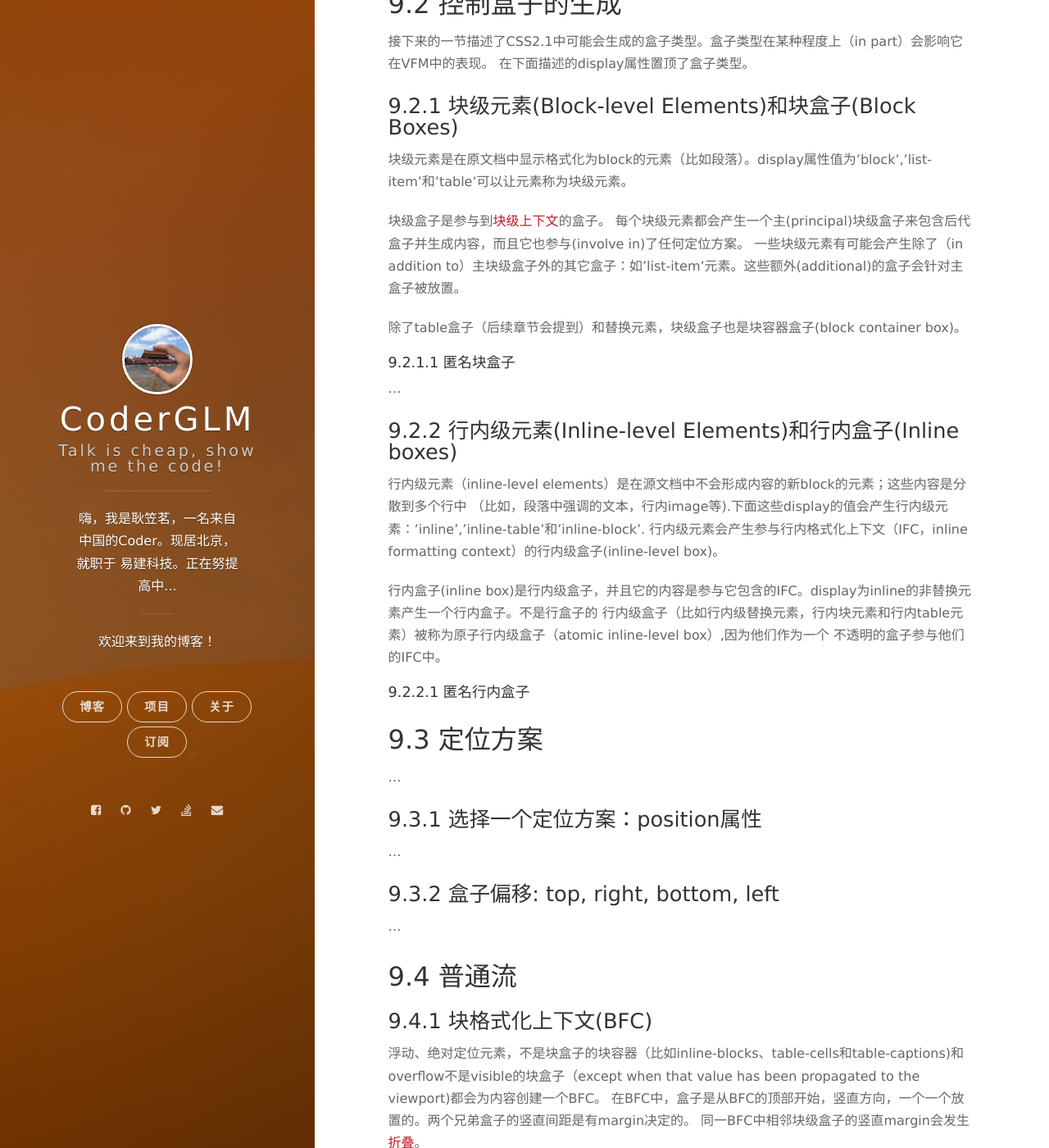
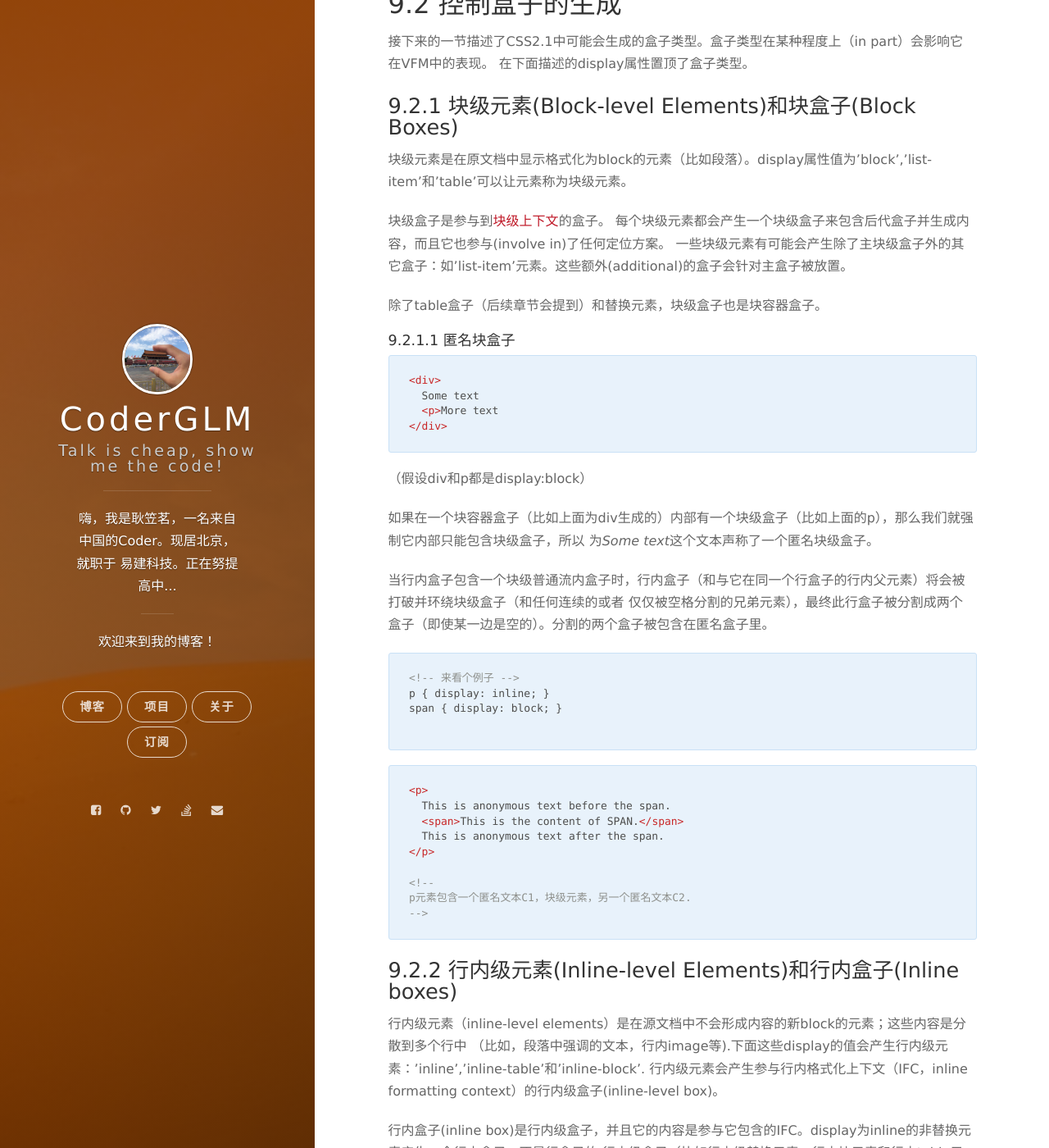
Before and after one commit to CoderLim/jekyll-based-blog, a Jekyll site: the page built from _posts/2014-09-02-css2.1-visual-formatting-model.markdown, in a window 1280 px wide and 1400 px high, scrolled down 1219 px. Shown: the whole window at 82% size. Built offline with Jekyll 4.4.1, drawn with Linux system fonts in a browser that asks for light colours; nearby versions of some CDN libraries; comment, search, counter and statistics services are not loaded.

Commit message:
谈谈匿名盒子

````diff
--- a/_posts/2014-09-02-css2.1-visual-formatting-model.markdown
+++ b/_posts/2014-09-02-css2.1-visual-formatting-model.markdown
@@ -29,7 +29,7 @@ VFM没有指定格式化的所有方面（比如letter－spacing的算法）。
 
 ### 9.1.1 视窗
 
-...
+没啥好说的，就是你浏览页面大大的窗口。
 
 ### 9.1.2 包含块
 
@@ -50,14 +50,45 @@ VFM没有指定格式化的所有方面（比如letter－spacing的算法）。
 块级元素是在原文档中显示格式化为block的元素（比如段落）。display属性值为'block','list-item'和'table'可以让元素称为块级元素。
 
 块级盒子是参与到[块级上下文](https://www.w3.org/TR/CSS2/visuren.html#block-formatting)的盒子。
-每个块级元素都会产生一个主(principal)块级盒子来包含后代盒子并生成内容，而且它也参与(involve in)了任何定位方案。
-一些块级元素有可能会产生除了（in addition to）主块级盒子外的其它盒子：如'list-item'元素。这些额外(additional)的盒子会针对主盒子被放置。
+每个块级元素都会产生一个块级盒子来包含后代盒子并生成内容，而且它也参与(involve in)了任何定位方案。
+一些块级元素有可能会产生除了主块级盒子外的其它盒子：如'list-item'元素。这些额外(additional)的盒子会针对主盒子被放置。
 
-除了table盒子（后续章节会提到）和替换元素，块级盒子也是块容器盒子(block container box)。
+除了table盒子（后续章节会提到）和替换元素，块级盒子也是块容器盒子。
 
 #### 9.2.1.1 匿名块盒子
 
-...
+```
+<div>
+  Some text
+  <p>More text
+</div>
+```
+（假设div和p都是display:block）
+
+如果在一个块容器盒子（比如上面为div生成的）内部有一个块级盒子（比如上面的p），那么我们就强制它内部只能包含块级盒子，所以
+为*Some text*这个文本声称了一个匿名块级盒子。
+
+当行内盒子包含一个块级普通流内盒子时，行内盒子（和与它在同一个行盒子的行内父元素）将会被打破并环绕块级盒子（和任何连续的或者
+仅仅被空格分割的兄弟元素），最终此行盒子被分割成两个盒子（即使某一边是空的）。分割的两个盒子被包含在匿名盒子里。
+
+```
+<!-- 来看个例子 -->
+p { display: inline; }
+span { display: block; }
+
+```
+
+```
+<p>
+  This is anonymous text before the span.
+  <span>This is the content of SPAN.</span>
+  This is anonymous text after the span.
+</p>
+
+<!--
+p元素包含一个匿名文本C1，块级元素，另一个匿名文本C2.
+-->
+```
 
 ### 9.2.2 行内级元素(Inline-level Elements)和行内盒子(Inline boxes)
 
````
